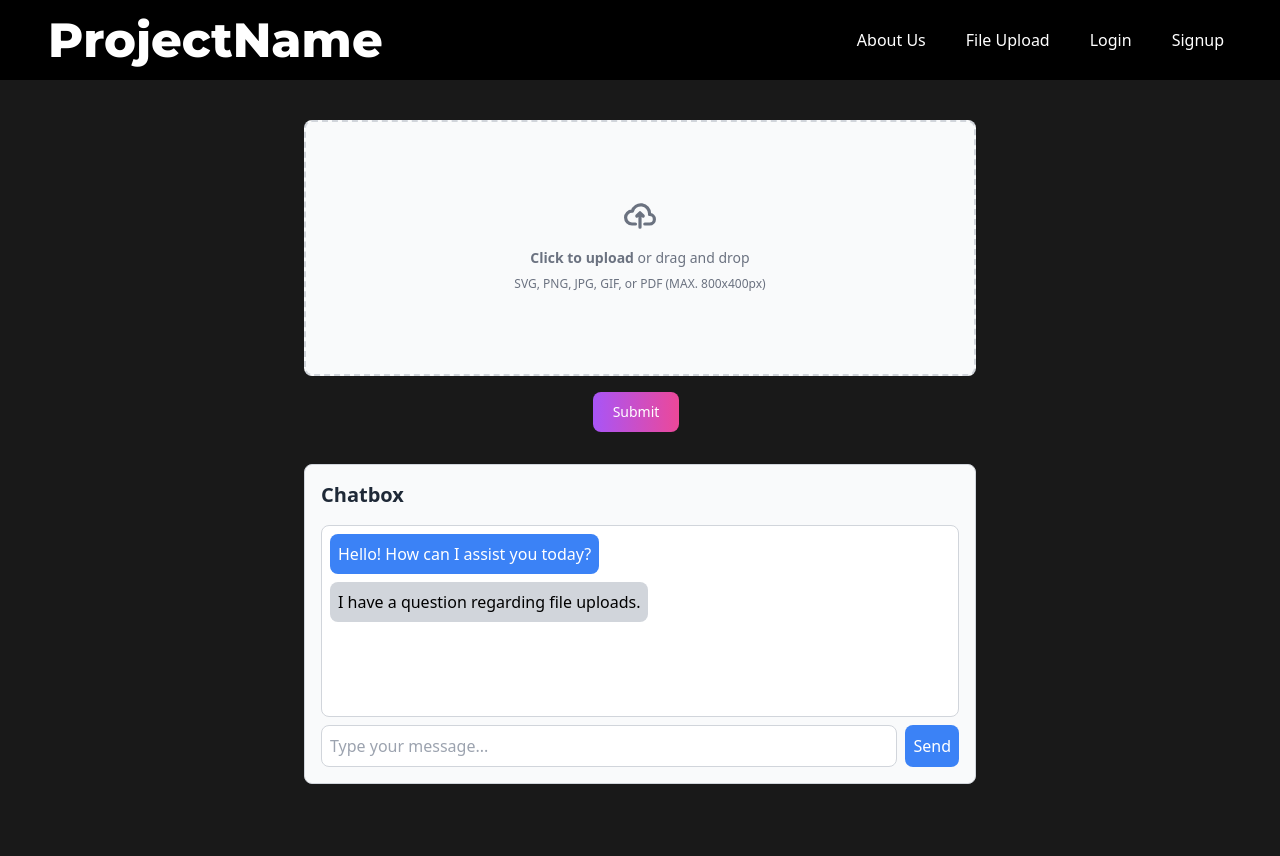
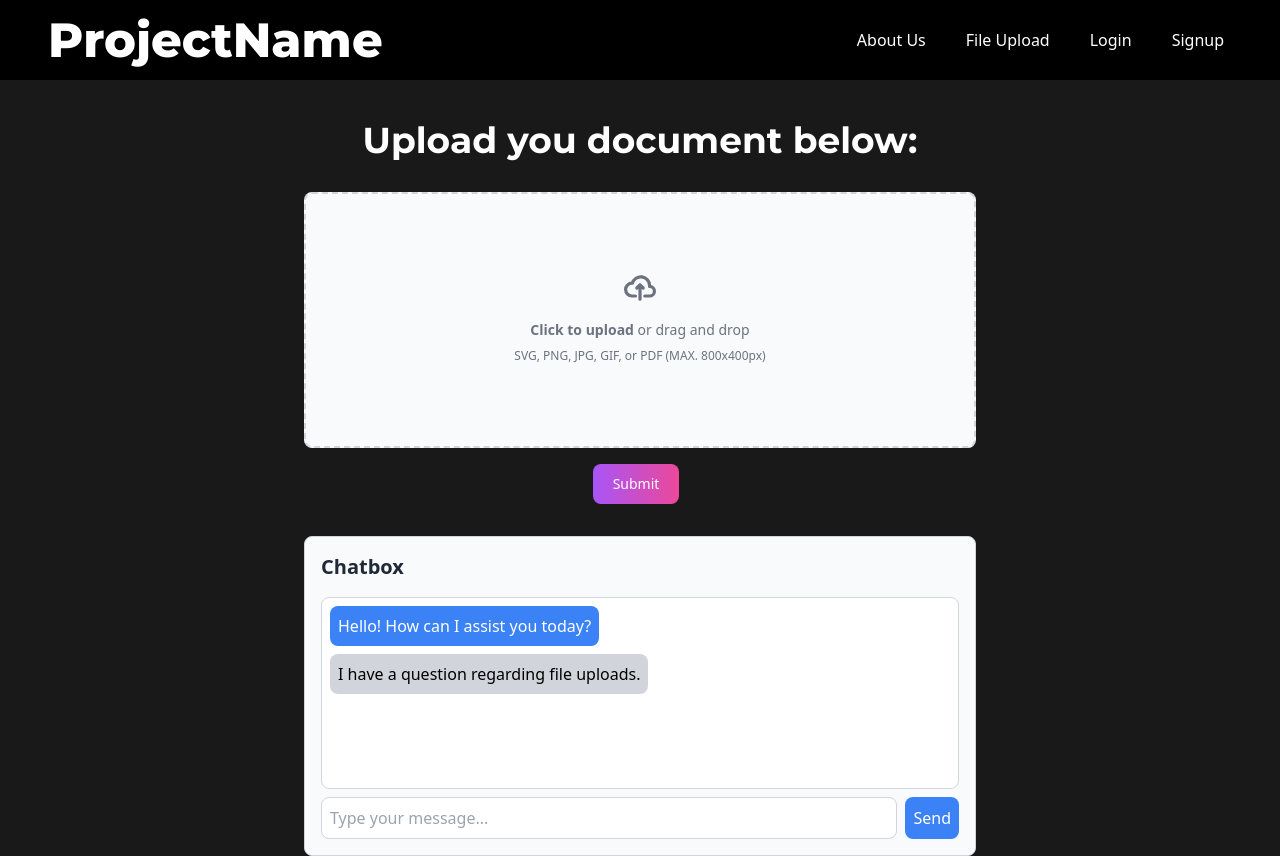
Before and after one commit to Piyushxz/Document-Summerizer-Using-RAG, a React (Vite) app: page /upload in a window 1280 px wide. Before the commit the page ends 800 px from the top, so only its background shows below. Built offline with nearby package versions, Linux system fonts and the light colour scheme.

Commit message:
minor changes in fileupload file

```diff
--- a/src/pages/FileUpload.jsx
+++ b/src/pages/FileUpload.jsx
@@ -12,6 +12,7 @@ const FileUpload = () => {
     <>
       <Navbar /> {/* Ensure Navbar is visible */}
       <div className="flex flex-col items-center justify-center mt-10 w-full max-w-2xl mx-auto">
+        <h1 className="font-montserrat font-bold text-2xl md:text-4xl text-white mb-8">Upload you document below:</h1>
         <form onSubmit={handleSubmit} className="mb-6 w-full">
           <div className="flex items-center justify-center">
             <label
```
